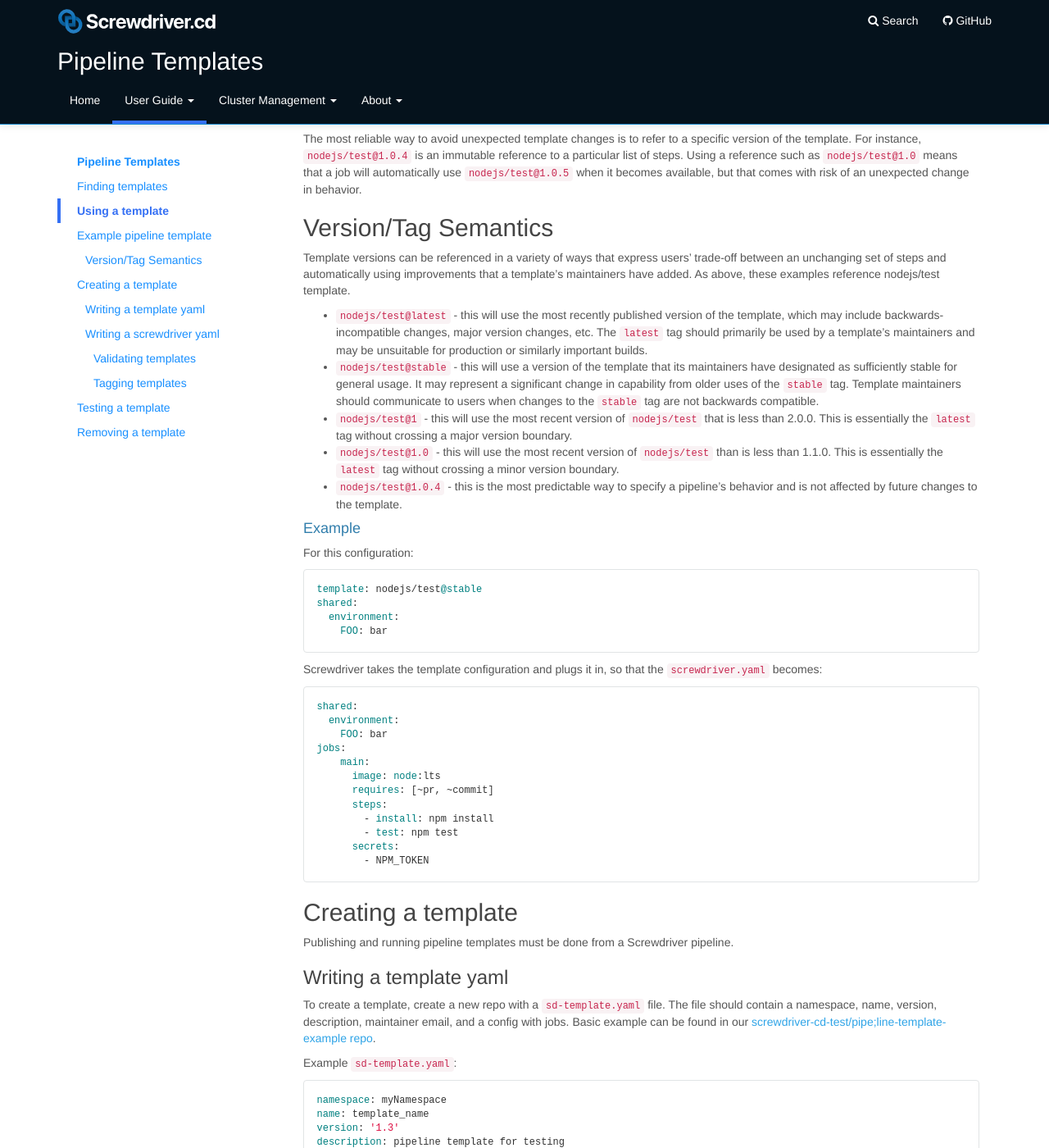
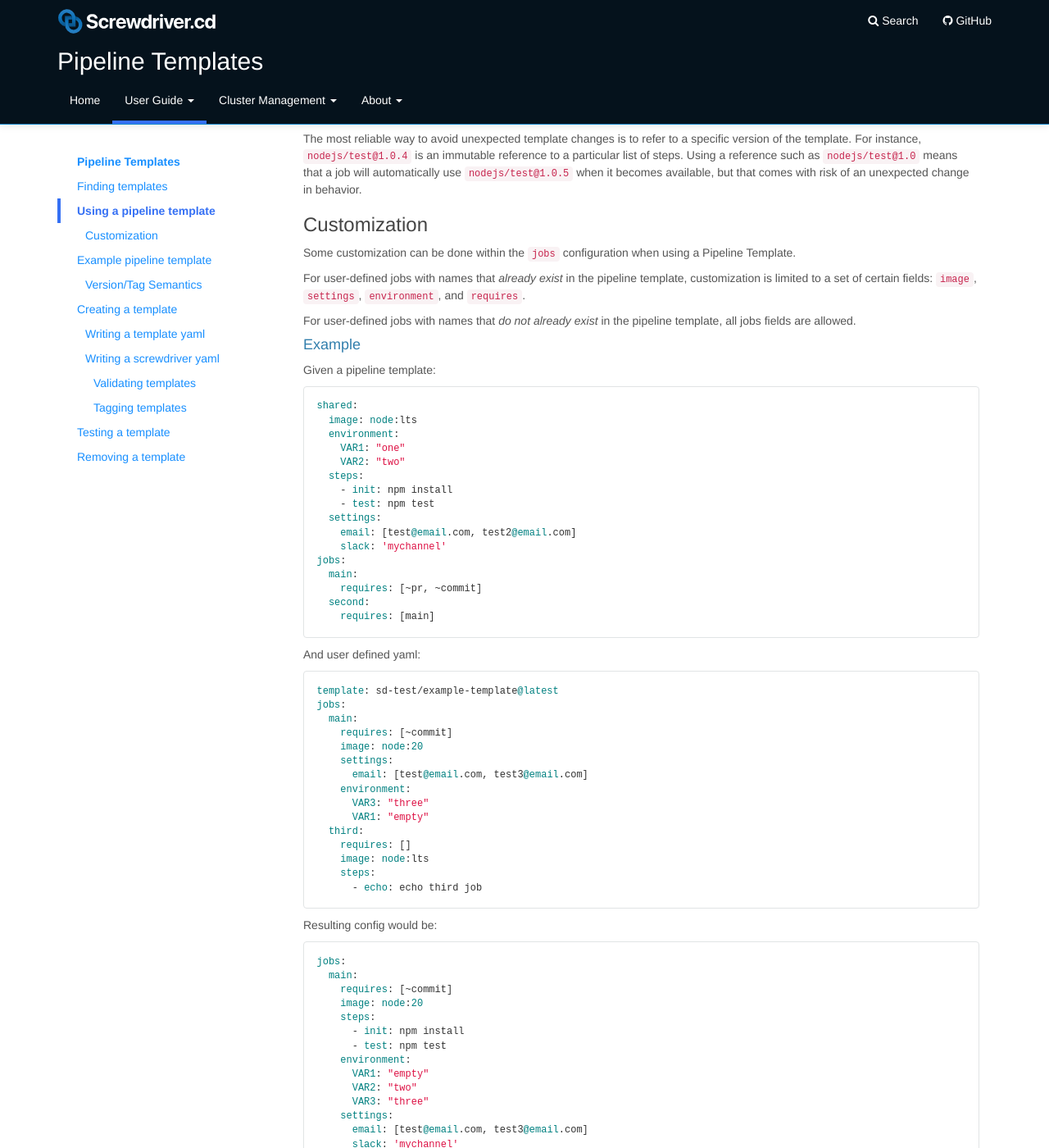
Before and after one commit to screwdriver-cd/guide, a Jekyll site: the page built from docs/user-guide/templates/pipeline-templates.md, in a window 1280 px wide and 1400 px high, scrolled down 1010 px. Shown: the whole window at 82% size. Built offline with Jekyll 4.4.1, drawn with Linux system fonts in a browser that asks for light colours; some of the changed text lies outside the part shown.

Commit message:
feat(3128): Add docs for pipeline template job customization [3] (#599)

````diff
--- a/docs/user-guide/templates/pipeline-templates.md
+++ b/docs/user-guide/templates/pipeline-templates.md
@@ -8,8 +8,11 @@ toc:
       url: "#pipeline-templates"
     - title: Finding templates
       url: "#finding-pipeline-templates"
-    - title: Using a template
+    - title: Using a pipeline template
       url: "#using-a-pipeline-template"
+    - title: Customization
+      url: "#customization"
+      subitem: true
     - title: Example pipeline template
       url: "#example-pipeline-template"
     - title: "Version/Tag Semantics"
@@ -85,6 +88,90 @@ If no template version is specified, the most recently published will be used. T
 
 The most reliable way to avoid unexpected template changes is to refer to a specific version of the template. For instance, `nodejs/test@1.0.4` is an immutable reference to a particular list of steps. Using a reference such as `nodejs/test@1.0` means that a job will automatically use `nodejs/test@1.0.5` when it becomes available, but that comes with risk of an unexpected change in behavior.
 
+### Customization
+Some customization can be done within the `jobs` configuration when using a Pipeline Template.
+
+For user-defined jobs with names that *already exist* in the pipeline template, customization is limited to a set of certain fields: `image`, `settings`, `environment`, and `requires`.
+
+For user-defined jobs with names that *do not already exist* in the pipeline template, all jobs fields are allowed.
+
+#### Example
+Given a pipeline template:
+
+```
+shared:
+  image: node:lts
+  environment:
+    VAR1: "one"
+    VAR2: "two"
+  steps:
+    - init: npm install
+    - test: npm test
+  settings:
+    email: [test@email.com, test2@email.com]
+    slack: 'mychannel'
+jobs:
+  main:
+    requires: [~pr, ~commit]
+  second:
+    requires: [main]
+```
+
+And user defined yaml:
+
+```
+template: sd-test/example-template@latest
+jobs:
+  main:
+    requires: [~commit]
+    image: node:20
+    settings:
+      email: [test@email.com, test3@email.com]
+    environment:
+      VAR3: "three"
+      VAR1: "empty"
+  third:
+    requires: []
+    image: node:lts
+    steps:
+      - echo: echo third job
+```
+
+Resulting config would be:
+```
+jobs:
+  main:
+    requires: [~commit]
+    image: node:20
+    steps:
+      - init: npm install
+      - test: npm test
+    environment:
+      VAR1: "empty"
+      VAR2: "two"
+      VAR3: "three"
+    settings:
+      email: [test@email.com, test3@email.com]
+      slack: 'mychannel'
+  second:
+    requires: [main]
+    image: node:lts
+    steps:
+      - init: npm install
+      - test: npm test
+    environment:
+      VAR1: "one"
+      VAR2: "two"
+    settings:
+      email: [test@email.com, test2@email.com]
+      slack: 'mychannel'
+  third:
+    requires: []
+    image: node:lts
+    steps:
+      - echo: echo third job
+```
+
 ## Version/Tag Semantics
 
 Template versions can be referenced in a variety of ways that express users' trade-off between an unchanging set of steps and automatically using improvements that a template's maintainers have added. As above, these examples reference nodejs/test template.
@@ -113,14 +200,14 @@ shared:
   environment:
     FOO: bar
 jobs:
-    main:
-      image: node:lts
-      requires: [~pr, ~commit]
-      steps:
-        - install: npm install
-        - test: npm test
-      secrets:
-        - NPM_TOKEN
+  main:
+    image: node:lts
+    requires: [~pr, ~commit]
+    steps:
+      - install: npm install
+      - test: npm test
+    secrets:
+      - NPM_TOKEN
 ```
 
 ## Creating a template
@@ -172,27 +259,27 @@ Example `screwdriver.yaml`:
 
 ```yaml
 shared:
-    image: node:lts
+  image: node:lts
 jobs:
   main:
-      requires: [~pr, ~commit]
-      steps:
-        - validate: npx -y -p screwdriver-template-main pipeline-template-validate
-      environment:
-        SD_TEMPLATE_PATH: ./path/to/template.yaml
+    requires: [~pr, ~commit]
+    steps:
+      - validate: npx -y -p screwdriver-template-main pipeline-template-validate
+    environment:
+      SD_TEMPLATE_PATH: ./path/to/template.yaml
   publish:
-      requires: [main]
-      steps:
-        - publish: npx -y -p screwdriver-template-main pipeline-template-publish
-        - tag: npx -y -p screwdriver-template-main pipeline-template-tag --namespace myNamespace --name template_name --version 1.3.0 --tag stable
-      environment:
-        SD_TEMPLATE_PATH: ./path/to/template.yaml
+    requires: [main]
+    steps:
+      - publish: npx -y -p screwdriver-template-main pipeline-template-publish
+      - tag: npx -y -p screwdriver-template-main pipeline-template-tag --namespace myNamespace --name template_name --version 1.3.0 --tag stable
+    environment:
+      SD_TEMPLATE_PATH: ./path/to/template.yaml
   remove:
-      steps:
-        - remove: npx -y -p screwdriver-template-main pipeline-template-remove --namespace myNamespace --name template_name
+    steps:
+      - remove: npx -y -p screwdriver-template-main pipeline-template-remove --namespace myNamespace --name template_name
   remove_tag:
-      steps:
-        - remove_tag: npx -y -p screwdriver-template-main pipeline-template-remove-tag --namespace myNamespace --name template_name --tag stable
+    steps:
+      - remove_tag: npx -y -p screwdriver-template-main pipeline-template-remove-tag --namespace myNamespace --name template_name --tag stable
 ```
 
 Create a Screwdriver pipeline with your template repo and start the build to validate and publish it.
````
Also changed, not shown: docs/ja/user-guide/configuration/sourceDirectory.md (+1 -1 lines), docs/ja/user-guide/configuration/sourcePaths.md (+1 -1 lines), docs/user-guide/configuration/sourceDirectory.md (+1 -1 lines), docs/user-guide/configuration/sourcePaths.md (+1 -1 lines), docs/user-guide/templates/job-templates.md (+2 -0 lines).
